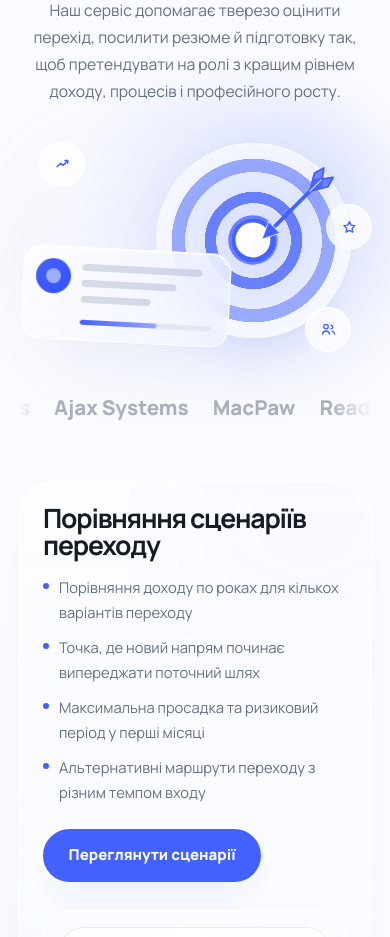
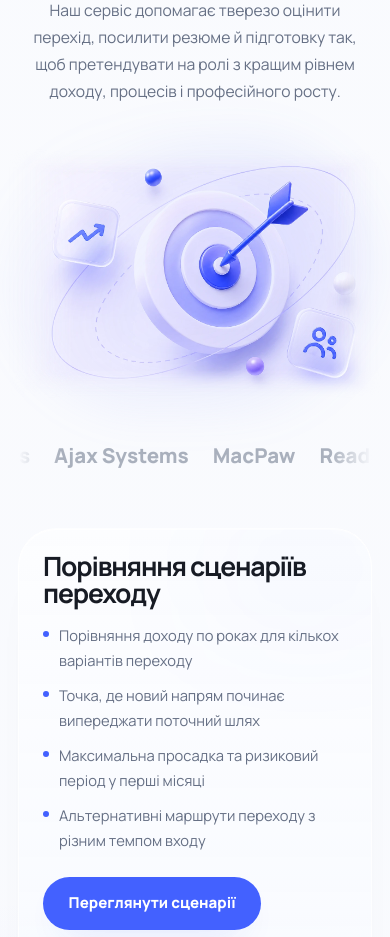
Before and after one commit to metalslasher/decivio-saas, a Next.js app: page / in a window 390 px wide. Shown: the part 3020-3957 px from the top of the page. Built offline with nearby package versions, Linux system fonts and the light colour scheme; no server answers.

Commit message:
Use generated career target visual

```diff
--- a/src/app/globals.css
+++ b/src/app/globals.css
@@ -1120,230 +1120,43 @@ main {
 
 .career-target-board {
   position: relative;
-  width: min(100%, 34rem);
-  min-height: 21rem;
+  display: grid;
+  width: min(100%, 38rem);
+  min-height: 22rem;
+  place-items: center;
 }
 
 .career-target-board::before {
   content: "";
   position: absolute;
-  inset: -3rem -3rem -2rem -2rem;
+  inset: -1rem -1.5rem;
   z-index: -1;
   border-radius: 999px;
   background:
-    radial-gradient(circle at 68% 36%, rgba(67, 97, 255, 0.16), transparent 58%),
-    radial-gradient(circle at 34% 74%, rgba(152, 165, 255, 0.08), transparent 62%);
+    radial-gradient(circle at 64% 44%, rgba(67, 97, 255, 0.13), transparent 58%),
+    radial-gradient(circle at 32% 70%, rgba(142, 152, 255, 0.1), transparent 64%);
   filter: blur(18px);
   pointer-events: none;
 }
 
-.career-target-rings {
-  position: absolute;
-  right: 6%;
-  top: 0;
-  width: min(70%, 22rem);
-  aspect-ratio: 1;
-  border-radius: 999px;
-  background:
-    radial-gradient(circle at center, rgba(255, 255, 255, 0.98) 0 8.5%, rgba(67, 97, 255, 0.92) 8.7% 15.8%, rgba(238, 242, 255, 0.94) 16% 27%, rgba(67, 97, 255, 0.75) 27.2% 35.2%, rgba(238, 242, 255, 0.9) 35.4% 49.5%, rgba(67, 97, 255, 0.46) 49.7% 59.2%, rgba(255, 255, 255, 0.7) 59.4% 100%);
-  box-shadow:
-    inset 0 1px 0 rgba(255, 255, 255, 0.95),
-    0 34px 80px -56px rgba(52, 83, 244, 0.55);
-}
-
-.career-target-rings::before {
-  content: "";
-  position: absolute;
-  inset: -10%;
-  border-radius: inherit;
-  background: radial-gradient(circle at center, rgba(67, 97, 255, 0.14), transparent 66%);
-  filter: blur(16px);
-}
-
-.career-target-center {
-  position: absolute;
-  left: 50%;
-  top: 50%;
-  height: 18%;
-  width: 18%;
-  border-radius: 999px;
-  background: #ffffff;
-  box-shadow:
-    0 0 0 0.45rem rgba(67, 97, 255, 0.76),
-    0 14px 32px -18px rgba(52, 83, 244, 0.7);
-  transform: translate(-50%, -50%);
-}
-
-.career-target-dart {
-  position: absolute;
-  inset: 2% 2% auto auto;
-  width: 84%;
-  height: 84%;
-  color: var(--accent);
-  filter: drop-shadow(0 15px 14px rgba(52, 83, 244, 0.18));
-  transform: rotate(0deg);
-  overflow: visible;
-}
-
-.career-target-dart-shadow {
-  stroke: rgba(52, 83, 244, 0.16);
-  stroke-width: 8;
-  stroke-linecap: round;
-}
-
-.career-target-dart-shaft {
-  stroke: currentColor;
-  stroke-width: 7;
-  stroke-linecap: round;
-}
-
-.career-target-dart-head {
-  fill: currentColor;
-  stroke: rgba(255, 255, 255, 0.72);
-  stroke-width: 2.1;
-  stroke-linejoin: round;
-}
-
-.career-target-dart-fin {
-  fill: rgba(88, 112, 255, 0.86);
-  stroke: currentColor;
-  stroke-width: 3.6;
-  stroke-linejoin: round;
-}
-
-.career-target-dart-fin--lower {
-  fill: rgba(72, 99, 255, 0.78);
-}
-
-.career-target-dart-fin-line {
-  stroke: rgba(255, 255, 255, 0.76);
-  stroke-width: 2.2;
-  stroke-linecap: round;
-}
-
-.career-floating-bubble {
-  position: absolute;
-  z-index: 3;
-  display: grid;
-  height: 4rem;
-  width: 4rem;
-  place-items: center;
-  border: 1px solid rgba(255, 255, 255, 0.78);
-  border-radius: 999px;
-  background: rgba(255, 255, 255, 0.72);
-  color: var(--accent);
-  box-shadow:
-    inset 0 1px 0 rgba(255, 255, 255, 0.94),
-    0 24px 46px -34px rgba(52, 83, 244, 0.34);
-  backdrop-filter: blur(16px);
-}
-
-.career-floating-bubble svg {
-  height: 1.45rem;
-  width: 1.45rem;
-}
-
-.career-floating-bubble--growth {
-  left: 10%;
-  top: 3%;
-}
-
-.career-floating-bubble--star {
-  right: 0;
-  top: 33%;
-}
-
-.career-floating-bubble--team {
-  bottom: 6%;
-  right: 5%;
-}
-
-.career-opportunity-panel {
-  position: absolute;
-  z-index: 4;
-  bottom: 10%;
-  left: 13%;
-  width: min(66%, 17rem);
-  min-height: 7.6rem;
-  border: 1px solid rgba(255, 255, 255, 0.82);
-  border-radius: 1.45rem;
-  background:
-    linear-gradient(145deg, rgba(255, 255, 255, 0.82), rgba(244, 247, 255, 0.68)),
-    radial-gradient(12rem 8rem at 28% 18%, rgba(67, 97, 255, 0.08), transparent 62%);
-  padding: 1.05rem 1.1rem;
-  box-shadow:
-    inset 0 1px 0 rgba(255, 255, 255, 0.96),
-    0 26px 60px -42px rgba(22, 29, 43, 0.2);
-  backdrop-filter: blur(18px);
-  transform: rotate(3deg);
-}
-
-.career-panel-orb,
-.career-panel-line,
-.career-panel-progress {
-  position: absolute;
+.career-target-asset {
+  position: relative;
+  z-index: 1;
   display: block;
-}
-
-.career-panel-orb {
-  border-radius: 999px;
-}
-
-.career-panel-orb--main {
-  left: 1.1rem;
-  top: 1.05rem;
-  height: 2.9rem;
-  width: 2.9rem;
-  background: linear-gradient(135deg, var(--accent), var(--accent-strong));
-  box-shadow: 0 14px 26px -18px rgba(52, 83, 244, 0.8);
-}
-
-.career-panel-orb--soft {
-  left: 1.9rem;
-  top: 1.85rem;
-  height: 1.3rem;
-  width: 1.3rem;
-  background: rgba(255, 255, 255, 0.5);
-}
-
-.career-panel-line {
-  left: 5rem;
-  height: 0.58rem;
-  border-radius: 999px;
-  background: rgba(134, 146, 174, 0.3);
-}
-
-.career-panel-line--wide {
-  top: 1.38rem;
-  width: 66%;
-}
-
-.career-panel-line--medium {
-  top: 2.72rem;
-  width: 52%;
-}
-
-.career-panel-line--short {
-  top: 4.06rem;
-  width: 38%;
-}
-
-.career-panel-progress {
-  left: 5rem;
-  right: 1.3rem;
-  bottom: 1.18rem;
-  height: 0.42rem;
-  overflow: hidden;
-  border-radius: 999px;
-  background: rgba(223, 229, 241, 0.9);
-}
-
-.career-panel-progress span {
-  display: block;
-  height: 100%;
-  width: 58%;
-  border-radius: inherit;
-  background: linear-gradient(90deg, var(--accent), var(--accent-coral));
+  width: min(100%, 38rem);
+  height: auto;
+  object-fit: contain;
+  object-position: center;
+  mix-blend-mode: multiply;
+  filter: saturate(1.03) contrast(1.01);
+  mask-image:
+    linear-gradient(90deg, transparent 0%, #000 18%, #000 86%, transparent 100%),
+    linear-gradient(180deg, transparent 0%, #000 9%, #000 88%, transparent 100%);
+  mask-composite: intersect;
+  -webkit-mask-image:
+    linear-gradient(90deg, transparent 0%, #000 18%, #000 86%, transparent 100%),
+    linear-gradient(180deg, transparent 0%, #000 9%, #000 88%, transparent 100%);
+  -webkit-mask-composite: source-in;
 }
 
 .career-brand-marquee {
@@ -1385,21 +1198,15 @@ main {
 
 @media (max-width: 1023px) {
   .career-opportunity-visual {
-    min-height: 18rem;
+    min-height: 19rem;
   }
 
   .career-target-board {
-    min-height: 18rem;
-  }
-
-  .career-target-rings {
-    right: 8%;
-    width: min(68%, 18rem);
-  }
-
-  .career-opportunity-panel {
-    left: 8%;
-    width: min(76%, 17rem);
+    min-height: 19rem;
+  }
+
+  .career-target-asset {
+    width: min(100%, 33rem);
   }
 }
 
@@ -1410,99 +1217,20 @@ main {
   }
 
   .career-opportunity-visual {
-    min-height: 14rem;
+    min-height: 17rem;
   }
 
   .career-target-board {
-    min-height: 14rem;
-  }
-
-  .career-target-rings {
-    right: 6%;
-    top: 0.35rem;
-    width: 12.2rem;
-  }
-
-  .career-floating-bubble {
-    height: 2.85rem;
-    width: 2.85rem;
-  }
-
-  .career-floating-bubble svg {
-    height: 1.05rem;
-    width: 1.05rem;
-  }
-
-  .career-floating-bubble--growth {
-    left: 6%;
-    top: 2%;
-  }
-
-  .career-floating-bubble--star {
-    right: 0;
-    top: 30%;
-  }
-
-  .career-floating-bubble--team {
-    bottom: 4%;
-    right: 6%;
-  }
-
-  .career-target-dart {
-    inset: 7% 3% auto auto;
-    width: 80%;
-    height: 80%;
-  }
-
-  .career-opportunity-panel {
-    bottom: 8%;
-    left: 1%;
-    width: 13rem;
-    min-height: 5.9rem;
-    border-radius: 1.15rem;
-    padding: 0.75rem 0.8rem;
-    transform: rotate(3deg);
-  }
-
-  .career-panel-orb--main {
-    left: 0.78rem;
-    top: 0.78rem;
-    height: 2.15rem;
-    width: 2.15rem;
-  }
-
-  .career-panel-orb--soft {
-    left: 1.36rem;
-    top: 1.36rem;
-    height: 0.95rem;
-    width: 0.95rem;
-  }
-
-  .career-panel-line {
-    left: 3.65rem;
-    height: 0.42rem;
-  }
-
-  .career-panel-line--wide {
-    top: 1rem;
-    width: 58%;
-  }
-
-  .career-panel-line--medium {
-    top: 2rem;
-    width: 46%;
-  }
-
-  .career-panel-line--short {
-    top: 3rem;
-    width: 34%;
-  }
-
-  .career-panel-progress {
-    left: 3.65rem;
-    right: 1rem;
-    bottom: 0.95rem;
-    height: 0.32rem;
+    min-height: 17rem;
+  }
+
+  .career-target-board::before {
+    inset: -0.7rem -1rem;
+  }
+
+  .career-target-asset {
+    width: min(108%, 28rem);
+    max-width: none;
   }
 }
 
--- a/src/app/page.tsx
+++ b/src/app/page.tsx
@@ -970,48 +970,14 @@ export default function HomePage() {
 
               <div className="career-opportunity-visual" aria-hidden="true">
                 <div className="career-target-board">
-                  <div className="career-target-rings">
-                    <span className="career-target-center" />
-                    <svg viewBox="0 0 300 300" className="career-target-dart" fill="none">
-                      <path className="career-target-dart-shadow" d="M244 56L154 146" />
-                      <path className="career-target-dart-shaft" d="M236 64L154 146" />
-                      <path className="career-target-dart-head" d="M140 160l13-34 22 22-35 12z" />
-                      <path className="career-target-dart-fin career-target-dart-fin--upper" d="M232 68l9-35 18-10-5 35z" />
-                      <path className="career-target-dart-fin career-target-dart-fin--lower" d="M232 68l35-9 10-18-35 5z" />
-                      <path className="career-target-dart-fin-line" d="M232 68l22-22" />
-                    </svg>
-                  </div>
-
-                  <div className="career-floating-bubble career-floating-bubble--growth">
-                    <svg viewBox="0 0 24 24" fill="none" aria-hidden="true">
-                      <path d="M4.5 15.5l5.2-5.2 3.4 3.4 6.4-7.2" stroke="currentColor" strokeWidth="2.1" strokeLinecap="round" strokeLinejoin="round" />
-                      <path d="M15.5 6.5h4v4" stroke="currentColor" strokeWidth="2.1" strokeLinecap="round" strokeLinejoin="round" />
-                    </svg>
-                  </div>
-
-                  <div className="career-floating-bubble career-floating-bubble--star">
-                    <svg viewBox="0 0 24 24" fill="none" aria-hidden="true">
-                      <path d="M12 3.8l2.4 4.9 5.4.8-3.9 3.8.9 5.4-4.8-2.5-4.8 2.5.9-5.4-3.9-3.8 5.4-.8L12 3.8z" stroke="currentColor" strokeWidth="1.9" strokeLinejoin="round" />
-                    </svg>
-                  </div>
-
-                  <div className="career-floating-bubble career-floating-bubble--team">
-                    <svg viewBox="0 0 24 24" fill="none" aria-hidden="true">
-                      <path d="M8.6 11.2a3.2 3.2 0 1 0 0-6.4 3.2 3.2 0 0 0 0 6.4zM3.6 18.8c.5-2.8 2.4-4.5 5-4.5s4.5 1.7 5 4.5" stroke="currentColor" strokeWidth="1.9" strokeLinecap="round" />
-                      <path d="M15.5 11.3a2.7 2.7 0 1 0 0-5.4M17.1 14.4c2 .5 3.3 2 3.7 4.4" stroke="currentColor" strokeWidth="1.9" strokeLinecap="round" />
-                    </svg>
-                  </div>
-
-                  <div className="career-opportunity-panel">
-                    <span className="career-panel-orb career-panel-orb--main" />
-                    <span className="career-panel-orb career-panel-orb--soft" />
-                    <span className="career-panel-line career-panel-line--wide" />
-                    <span className="career-panel-line career-panel-line--medium" />
-                    <span className="career-panel-line career-panel-line--short" />
-                    <span className="career-panel-progress">
-                      <span />
-                    </span>
-                  </div>
+                  <Image
+                    src="/graphics/career-target-visual.webp"
+                    alt=""
+                    width={1400}
+                    height={933}
+                    sizes="(max-width: 640px) 100vw, (max-width: 1023px) 74vw, 44vw"
+                    className="career-target-asset"
+                  />
                 </div>
               </div>
             </div>
```
Also changed, not shown: public/graphics/career-target-visual.webp (added).
